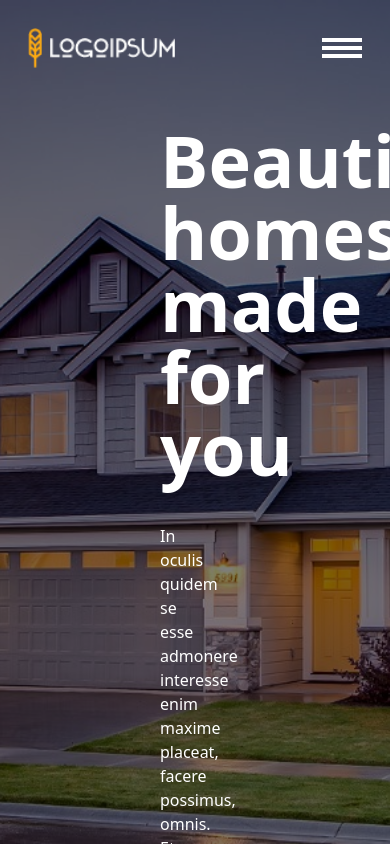
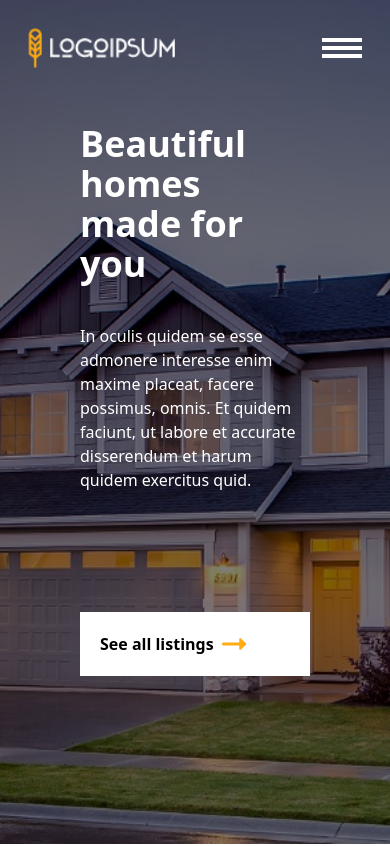
Before and after one commit to Joseph434t/First-, a React (Vite) app: page / in a window 390 px wide. Shown: the top 846 px of the page. Built offline with nearby package versions, Linux system fonts and the light colour scheme.

Commit message:
Added mobile mode for the header

```diff
--- a/src/components/Header.jsx
+++ b/src/components/Header.jsx
@@ -14,18 +14,18 @@ export default function () {
 
         <div class="absolute inset-0">
           <Navbar />
-          <div class="">
-            <h1 class="px-40 mt-7 max-w-7/12 text-white text-7xl font-semibold">
+          <div>
+            <h1 class="font-bold text-4xl px-20 max-w-100 md:px-40 lg:px-40 mt-7 md:max-w-7/12 text-white md:text-7xl md:font-semibold">
               Beautiful homes made for you
             </h1>
 
-            <p class=" px-40 max-w-10/20 mt-10 text-white">
+            <p class="px-20 max-w-130 md:max-w-180 md:px-40 max-w-10/20 mt-10 text-white">
               In oculis quidem se esse admonere interesse enim maxime placeat,
               facere possimus, omnis. Et quidem faciunt, ut labore et accurate
               disserendum et harum quidem exercitus quid.
             </p>
 
-            <p class="mt-30 bg-white mx-60 p-5 font-semibold">
+            <p class="mx-20 mt-30 bg-white md:mx-60 p-5 font-semibold">
               <a href="" className="flex items-center gap-2">
                 See all listings <img src={Path1} alt="" className="h-fit" />
               </a>
```
